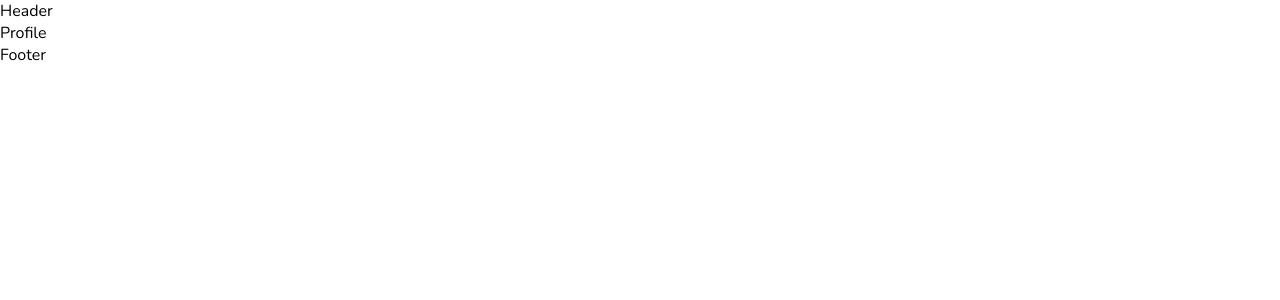
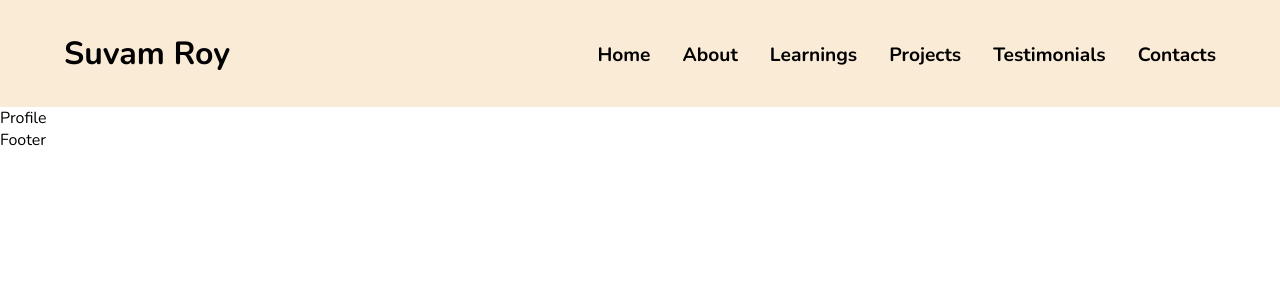
Before and after one commit to sroy1999-dev/MyPortfolio, a React (Create React App) app: page / in a window 1280 px wide. Shown: the top 300 px of the page. Built offline with nearby package versions, Linux system fonts and the light colour scheme.

Commit message:
new commits

```diff
--- a/package.json
+++ b/package.json
@@ -10,6 +10,7 @@
     "node-sass": "^8.0.0",
     "react": "^18.2.0",
     "react-dom": "^18.2.0",
+    "react-icons": "^4.7.1",
     "react-scripts": "5.0.1",
     "web-vitals": "^2.1.4"
   },
--- a/src/App.scss
+++ b/src/App.scss
@@ -0,0 +1,7 @@
+:root {
+    --background-green : rgba(206, 250, 141);
+}
+
+body {
+    background-color: #fff;
+}
--- a/src/components/Header/Header.jsx
+++ b/src/components/Header/Header.jsx
@@ -1,10 +1,27 @@
-import React from 'react';
+import { React, useState } from 'react';
 import './Header.scss';
+import { AiOutlineAppstore } from 'react-icons/ai';
 
 const Header = () => {
+    const [open, setOpen] = useState(false);
+    const [display, setDisplay] = useState(true);
+    const handleClick = (e) => {
+        e.preventDefault();
+        setOpen(!open);
+        setDisplay(!display);
+    }
     return (
         <header>
-            Header
+            <h1>Suvam Roy</h1>
+            <ul className={open ? 'navlist other-devices' : 'navlist'}>
+                <li>Home</li>
+                <li>About</li>
+                <li>Learnings</li>
+                <li>Projects</li>
+                <li>Testimonials</li>
+                <li>Contacts</li>
+            </ul>
+            <AiOutlineAppstore className={display ? 'app' : 'app close'} onClick={handleClick} />
         </header>
     );
 };
--- a/src/components/Header/Header.scss
+++ b/src/components/Header/Header.scss
@@ -0,0 +1,59 @@
+header{
+    display: flex;
+    background-color: antiquewhite;
+    justify-content: space-between;
+    padding: 2rem 4rem;
+    position: sticky;
+    top: 0;
+    left: 0;
+    z-index: 999;
+    .navlist {
+        display: flex;
+        gap: 2rem;
+        font-size: 1.2rem;
+        font-weight: bold;
+        padding-top: 10px;
+        li {
+            cursor: pointer;
+            @media screen and (max-width: 900px) {
+                display: none;
+            }
+        }
+        &.other-devices {
+            position: absolute;
+            display: block;
+            background-color: antiquewhite;
+            left: 0;
+            top: 75px;
+            transition: 0.4s ease;
+            width: 100%;
+            height: 20vh;
+            text-align: center;
+            margin: auto;
+            li {
+                display: block;
+                text-transform: uppercase;
+                font-size: 1rem;
+                padding-top: 7px;
+            }
+            &.close-button {
+                display: inline;
+            }
+        }
+    }
+    .app {
+        width: 30px;
+        height: 30px;
+        margin-top: 10px;
+        display: none;
+        @media screen and (max-width: 900px) {
+            display: block;
+        }
+        &.close {
+            display: none;
+        }
+    }
+    @media screen and (max-width: 900px) {
+        padding: 1rem 1rem;
+    }
+}
```
Also changed, not shown: 1 other file (tests, documents, lock files or other folders).
